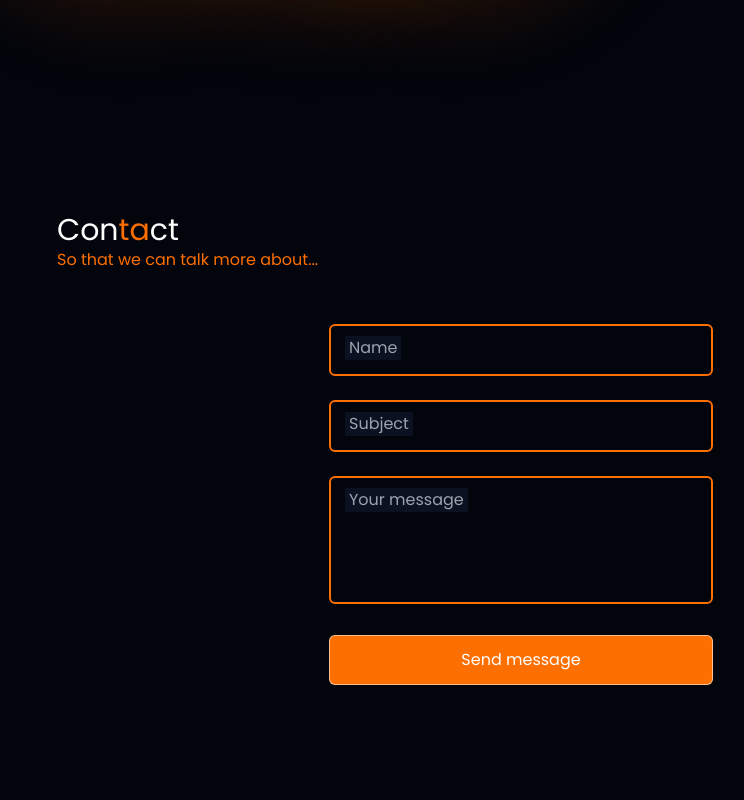
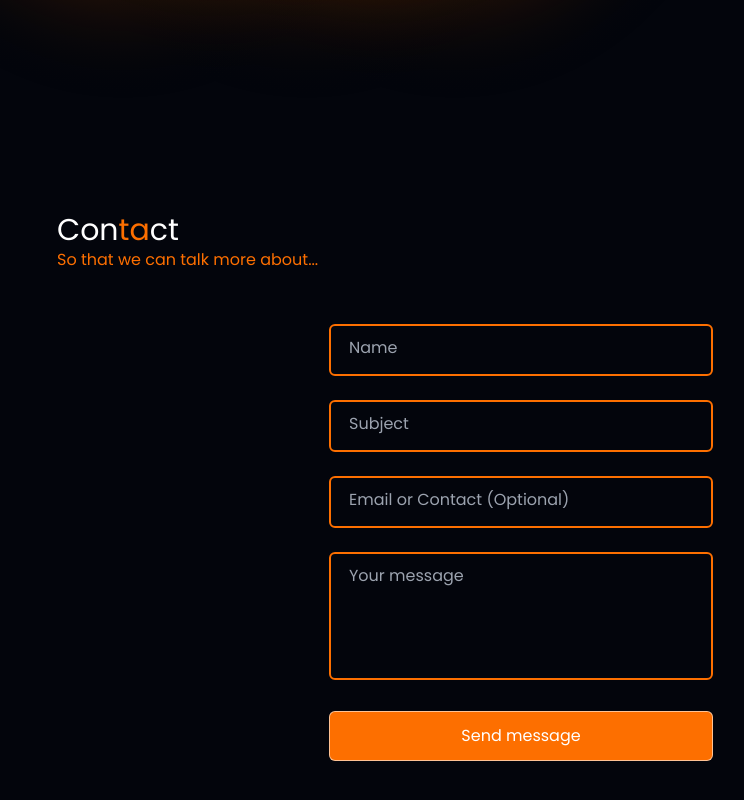
Before and after one commit to Code-With-Bhavya/bhavya-gupta, a Next.js app: page / in a window 1280 px wide. Shown: the part 6296-7096 px from the top of the page, without its empty margins (119-863 px from the left). Built offline with nearby package versions, Linux system fonts and the light colour scheme.

Commit message:
Add email field to contact form and update submission handling

```diff
--- a/src/app/api/contact/route.js
+++ b/src/app/api/contact/route.js
@@ -1,14 +1,15 @@
 export async function POST(req) {
     try {
-        const { name, subject, message } = await req.json(); // Email removed as per request
+        const { name, subject, email, message } = await req.json(); // Email removed as per request
 
         const TELEGRAM_BOT_TOKEN = "7430181237:AAEl5eOXoXDT5tFtJRFStr16bNfm6ZORBdI";
         const TELEGRAM_CHAT_ID = "6262549908"; // Your Telegram Chat ID
 
-        const text = `✉️ *New Contact Form Submission* ✉️
-👤 *Name:* ${name}
-📝 *Subject:* ${subject}
-💬 *Message:* ${message}`;
+        const text = `*New Contact Form Submission*
+*Name:* ${name}
+*Subject:* ${subject}
+*Contact:* ${email}
+*Message:* ${message}`;
 
         const telegramUrl = `https://api.telegram.org/bot${TELEGRAM_BOT_TOKEN}/sendMessage`;
 
--- a/src/components/Contact.jsx
+++ b/src/components/Contact.jsx
@@ -2,43 +2,49 @@ import { useState } from "react";
 import { AnimatePresence, motion } from "framer-motion";
 
 const Contact = () => {
-    const [text, setText] = useState('Send message');
+    const [text, setText] = useState("Send message");
     const [formData, setFormData] = useState({
         name: "",
         subject: "",
+        email: "",
         message: "",
     });
+
+    const [activeField, setActiveField] = useState(null);
 
     const handleChange = (e) => {
         setFormData({ ...formData, [e.target.id]: e.target.value });
     };
 
+    const handleFocus = (field) => {
+        setActiveField(field);
+    };
+
+    const handleBlur = () => {
+        setActiveField(null);
+    };
+
     const handleSubmit = async (e) => {
         e.preventDefault();
-        setText('Sending message...');
+        setText("Sending message...");
 
-        const response = await fetch("/api/contact", {  // ✅ Fixed path (No '/route')
+        const response = await fetch("/api/contact", {
             method: "POST",
             headers: { "Content-Type": "application/json" },
-            body: JSON.stringify({
-                name: formData.name,
-                subject: formData.subject,
-                message: formData.message,
-            }),
+            body: JSON.stringify(formData),
         });
 
         const result = await response.json();
         if (result.success) {
-            setText('Sent!!');
+            setText("Sent!!");
             setTimeout(() => {
-                setText('Send Another Message');
+                setText("Send Another Message");
             }, 2000);
-            setFormData({ name: "", subject: "", message: "" }); // Clear form after submit
+            setFormData({ name: "", subject: "", message: "" });
         } else {
             alert("Error sending message.");
         }
     };
-
 
     return (
         <AnimatePresence>
@@ -64,15 +70,18 @@ const Contact = () => {
                                 id="name"
                                 value={formData.name}
                                 onChange={handleChange}
+                                onFocus={() => handleFocus("name")}
+                                onBlur={handleBlur}
                                 className="peer bg-transparent border-2 border-[#FD6F00] text-white px-4 py-3 w-full rounded-md outline-none focus:ring-2 focus:ring-white"
                                 required
                             />
                             <label
                                 htmlFor="name"
-                                className={`absolute left-4 px-1 transition-all bg-[#0B1120] ${formData.name || document.activeElement.id === "name"
+                                className={`absolute left-4 px-1 transition-all bg-[#03050C] ${
+                                    formData.name || activeField === "name"
                                         ? "top-[-10px] text-[#FD6F00]"
                                         : "top-3 text-gray-400"
-                                    } peer-focus:top-[-10px] peer-focus:text-[#FD6F00]`}
+                                } peer-focus:top-[-10px] peer-focus:text-[#FD6F00]`}
                             >
                                 Name
                             </label>
@@ -85,17 +94,42 @@ const Contact = () => {
                                 id="subject"
                                 value={formData.subject}
                                 onChange={handleChange}
+                                onFocus={() => handleFocus("subject")}
+                                onBlur={handleBlur}
                                 className="peer bg-transparent border-2 border-[#FD6F00] text-white px-4 py-3 w-full rounded-md outline-none focus:ring-2 focus:ring-white"
                                 required
                             />
                             <label
                                 htmlFor="subject"
-                                className={`absolute left-4 px-1 transition-all bg-[#0B1120] ${formData.subject || document.activeElement.id === "subject"
+                                className={`absolute left-4 px-1 transition-all bg-[#03050C] ${
+                                    formData.subject || activeField === "subject"
                                         ? "top-[-10px] text-[#FD6F00]"
                                         : "top-3 text-gray-400"
-                                    } peer-focus:top-[-10px] peer-focus:text-[#FD6F00]`}
+                                } peer-focus:top-[-10px] peer-focus:text-[#FD6F00]`}
                             >
                                 Subject
+                            </label>
+                        </div>
+
+                        {/* Email or Contact(Optional) */}
+                        <div className="relative w-full">
+                            <input
+                                id="email"
+                                value={formData.email}
+                                onChange={handleChange}
+                                onFocus={() => handleFocus("email")}
+                                onBlur={handleBlur}
+                                className="peer bg-transparent border-2 border-[#FD6F00] text-white px-4 py-3 w-full rounded-md outline-none focus:ring-2 focus:ring-white"
+                            />
+                            <label
+                                htmlFor="email"
+                                className={`absolute left-4 px-1 transition-all bg-[#03050C] ${
+                                    formData.email || activeField === "email"
+                                        ? "top-[-10px] text-[#FD6F00]"
+                                        : "top-3 text-gray-400"
+                                } peer-focus:top-[-10px] peer-focus:text-[#FD6F00]`}
+                            >
+                                Email or Contact (Optional)
                             </label>
                         </div>
 
@@ -105,23 +139,29 @@ const Contact = () => {
                                 id="message"
                                 value={formData.message}
                                 onChange={handleChange}
+                                onFocus={() => handleFocus("message")}
+                                onBlur={handleBlur}
                                 className="peer bg-transparent border-2 border-[#FD6F00] text-white px-4 py-3 w-full rounded-md outline-none focus:ring-2 focus:ring-white h-32 resize-none"
                                 required
                             />
                             <label
                                 htmlFor="message"
-                                className={`absolute left-4 px-1 transition-all bg-[#0B1120] ${formData.message || document.activeElement.id === "message"
+                                className={`absolute left-4 px-1 transition-all bg-[#03050C] ${
+                                    formData.message || activeField === "message"
                                         ? "top-[-10px] text-[#FD6F00]"
                                         : "top-3 text-gray-400"
-                                    } peer-focus:top-[-10px] peer-focus:text-[#FD6F00]`}
+                                } peer-focus:top-[-10px] peer-focus:text-[#FD6F00]`}
                             >
                                 Your message
                             </label>
                         </div>
 
-
-                        {/** Submit Button */}
-                        <motion.button disabled={text==='Sending message...'} type="submit" className="bg-[#FD6F00] disabled:cursor-not-allowed hoverbtn px-6 py-3 rounded-md transition-all">
+                        {/* Submit Button */}
+                        <motion.button
+                            disabled={text === "Sending message..."}
+                            type="submit"
+                            className="bg-[#FD6F00] disabled:cursor-not-allowed hoverbtn px-6 py-3 rounded-md transition-all"
+                        >
                             {text}
                         </motion.button>
                     </form>
```
